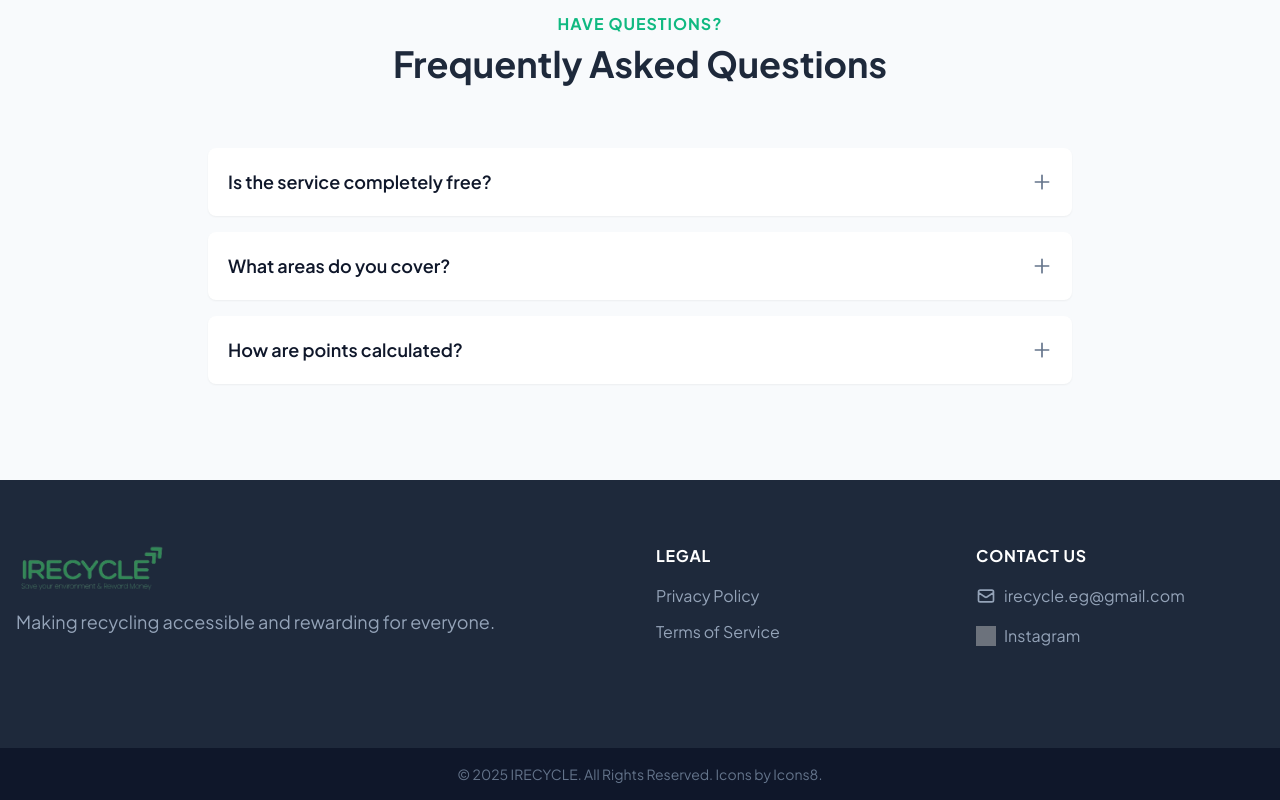
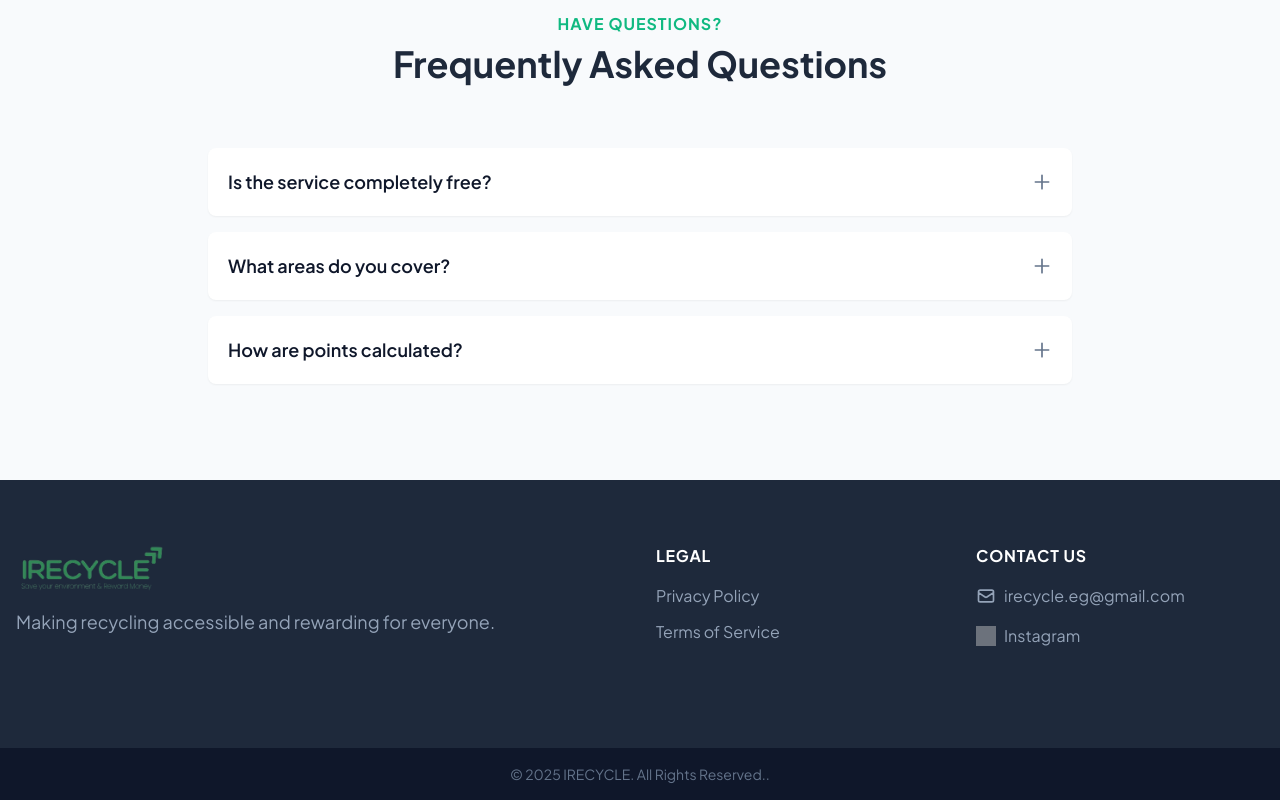
Before and after one commit to muhamedayman66/IRECYCLE.WEB, a plain HTML site: page index.html in a window 1280 px wide. Shown: the part 2488-3288 px from the top of the page. Drawn offline with nearby package versions, Linux system fonts and the light colour scheme; grey boxes are pictures that could not be loaded.

Commit message:
Initial commit

```diff
--- a/index.html
+++ b/index.html
@@ -293,7 +293,7 @@ Each material has a specific point value per number of items. For example, 5 pla
     <!-- Bottom Bar -->
     <div class="bg-slate-900 py-4 mt-8">
         <div class="container mx-auto max-w-7xl px-4 text-center text-sm text-slate-500">
-            © <span id="currentYear"></span> IRECYCLE. All Rights Reserved. Icons by <a href="https://icons8.com" class="text-slate-500 hover:text-emerald-400">Icons8</a>.
+            © <span id="currentYear"></span> IRECYCLE. All Rights Reserved.</a>.
         </div>
     </div>
 </footer>
```
